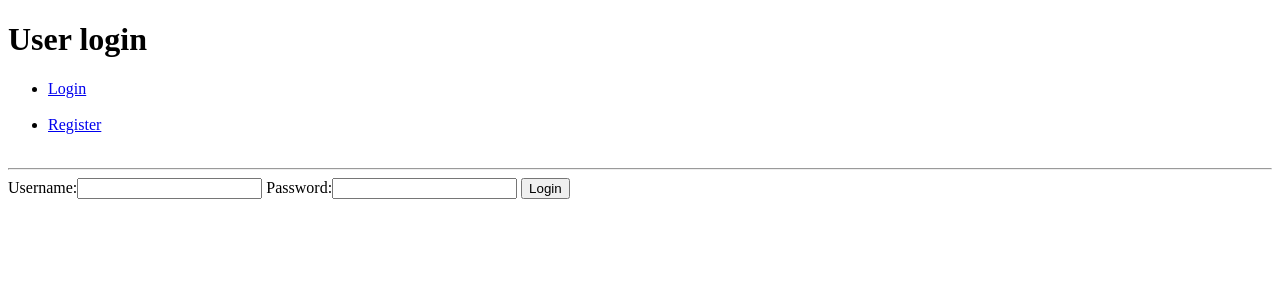
After one commit to GarethMellon/django-auth, a Django app: page /accounts/login/ in a window 1280 px wide. The commit adds this page. Shown: the top 300 px of the page. Run offline with Django 3.2, Linux system fonts and the light colour scheme.

Commit message:
set up user log in and log out

```diff
--- /dev/null
+++ b/accounts/forms.py
@@ -0,0 +1,7 @@
+from django import forms
+
+class UserLogin(forms.Form):
+    """ form to log in user in """
+
+    username = forms.CharField()
+    password = forms.CharField(widget = forms.PasswordInput)
--- /dev/null
+++ b/accounts/templates/login.html
@@ -0,0 +1,14 @@
+
+{% extends 'base.html' %}
+
+{% block page_title %}Login Page{% endblock %}
+
+{% block page_heading %}User login {% endblock %}
+
+{% block content %}
+    <form method = "POST">
+        {% csrf_token %}
+        {{ login_form }}
+        <button type = "submit" >Login</button>
+    </form>
+{% endblock %}
--- a/accounts/views.py
+++ b/accounts/views.py
@@ -1,5 +1,7 @@
 from django.shortcuts import render, redirect, reverse
 from django.contrib import auth, messages
+from django.contrib.auth.decorators import login_required
+from accounts.forms import UserLogin
 
 # Create your views here.
 
@@ -7,8 +9,29 @@ def index(request):
     """ Return the index html file """
     return render(request, "index.html")
 
+@login_required
 def logout(request):
     """ log the user out """
     auth.logout(request)
     messages.success(request, "You have successfully been logged out!")
     return redirect(reverse('index'))
+
+def login(request):
+    """return a log in page"""
+    if request.user.is_authenticated:
+        return redirect(reverse('index'))
+    if request.method == "POST":
+        login_form = UserLogin(request.POST)
+
+        if login_form.is_valid():
+            user = auth.authenticate(username=request.POST['username'],
+                                    password = request.POST['password'])
+            if user:
+                auth.login(user = user, request=request)
+                messages.success(request, "you have successfully logged in!")
+                return redirect(reverse('index'))
+            else:
+                login_form.add_error(None, "Your username or password is incorrect")
+    else:
+        login_form = UserLogin()
+    return render(request, "login.html", {'login_form': login_form})
--- a/django_auth/settings.py
+++ b/django_auth/settings.py
@@ -55,7 +55,7 @@ ROOT_URLCONF = 'django_auth.urls'
 TEMPLATES = [
     {
         'BACKEND': 'django.template.backends.django.DjangoTemplates',
-        'DIRS': [],
+        'DIRS': [os.path.join(BASE_DIR, 'templates')],
         'APP_DIRS': True,
         'OPTIONS': {
             'context_processors': [
--- a/django_auth/urls.py
+++ b/django_auth/urls.py
@@ -15,10 +15,11 @@ Including another URLconf
 """
 from django.conf.urls import url
 from django.contrib import admin
-from accounts.views import index, logout
+from accounts.views import index, logout,login
 
 urlpatterns = [
     url(r'^admin/', admin.site.urls),
     url(r'^$', index, name='index'),
     url(r'^accounts/logout/$', logout, name='logout'),
+    url(r'^accounts/login/$', login, name='login'),
 ]
--- /dev/null
+++ b/templates/base.html
@@ -0,0 +1,36 @@
+<!DOCTYPE html>
+<html lang="en">
+<head>
+    <meta charset="UTF-8">
+    <meta name="viewport" content="width=device-width, initial-scale=1.0">
+    <meta http-equiv="X-UA-Compatible" content="ie=edge">
+    <title>{% block page_title %}{% endblock %}</title>
+</head>
+<body>
+    <h1>{% block page_heading %} {% endblock %}</h1>
+
+    <nav>
+        <ul>
+            {% if user.is_authenticated %}
+                <li> <a href="#">Profile</a> </li><br>
+                <li> <a href="{% url 'logout' %}">Log Out</a> </li><br>
+            {% else %}
+                <li> <a href="{% url 'login' %}">Login</a> </li> <br>
+                <li> <a href="#">Register</a> </li><br>
+            {% endif %}
+        </ul>
+    </nav>
+    <hr>
+    {% if messages %}
+    <div class="">
+        {% for message in messages %}
+            {{ message }}
+        {% endfor %}
+    </div>
+    {% endif %}
+
+    {% block content %}
+
+    {% endblock %}
+</body>
+</html>
```
Also changed, not shown: accounts/templates/index.html (+3 -28 lines), db.sqlite3.
